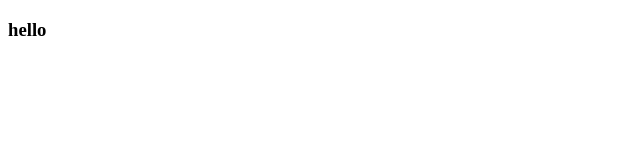
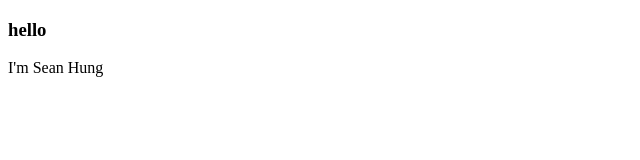
Before and after one commit to 11026039a/test, a plain HTML site: page index.html in a window 1280 px wide. Shown: the whole page, without its empty margins (0-640 px from the left). Drawn offline with Linux system fonts and the light colour scheme.

Commit message:
修改index.html

```diff
--- a/index.html
+++ b/index.html
@@ -7,5 +7,6 @@
 </head>
 <body>
     <h3>hello</h3>
+    I'm Sean Hung
 </body>
 </html>
```
